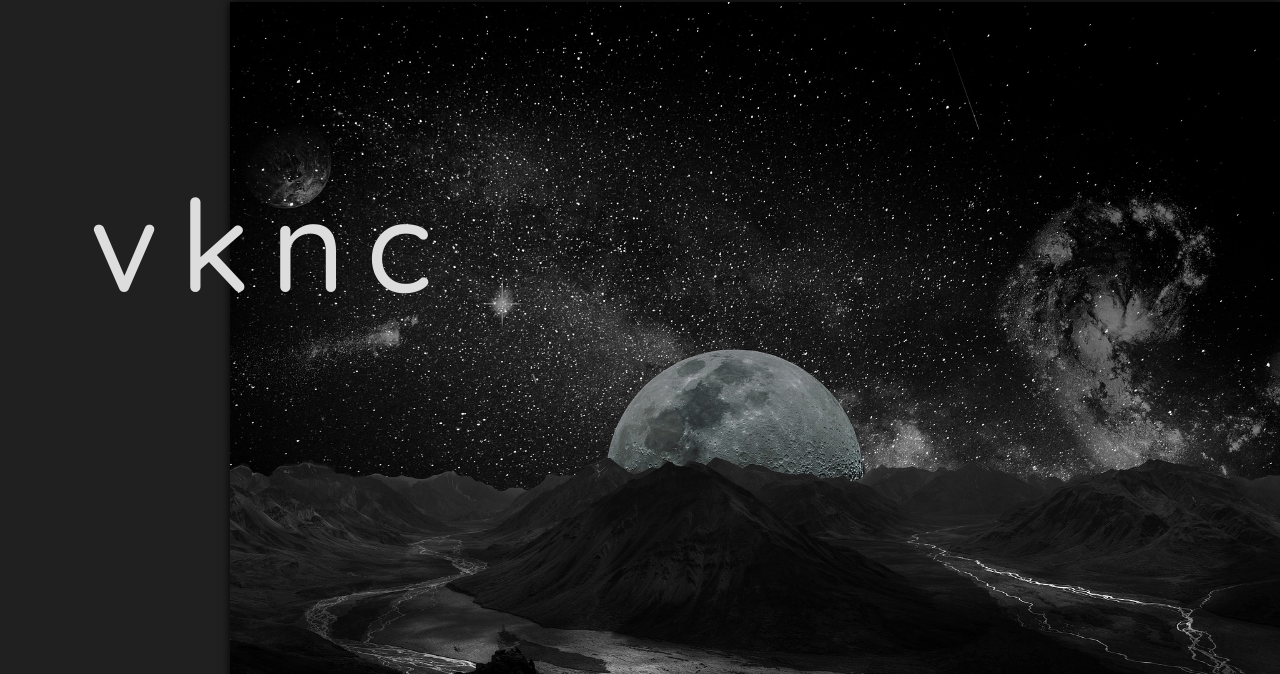
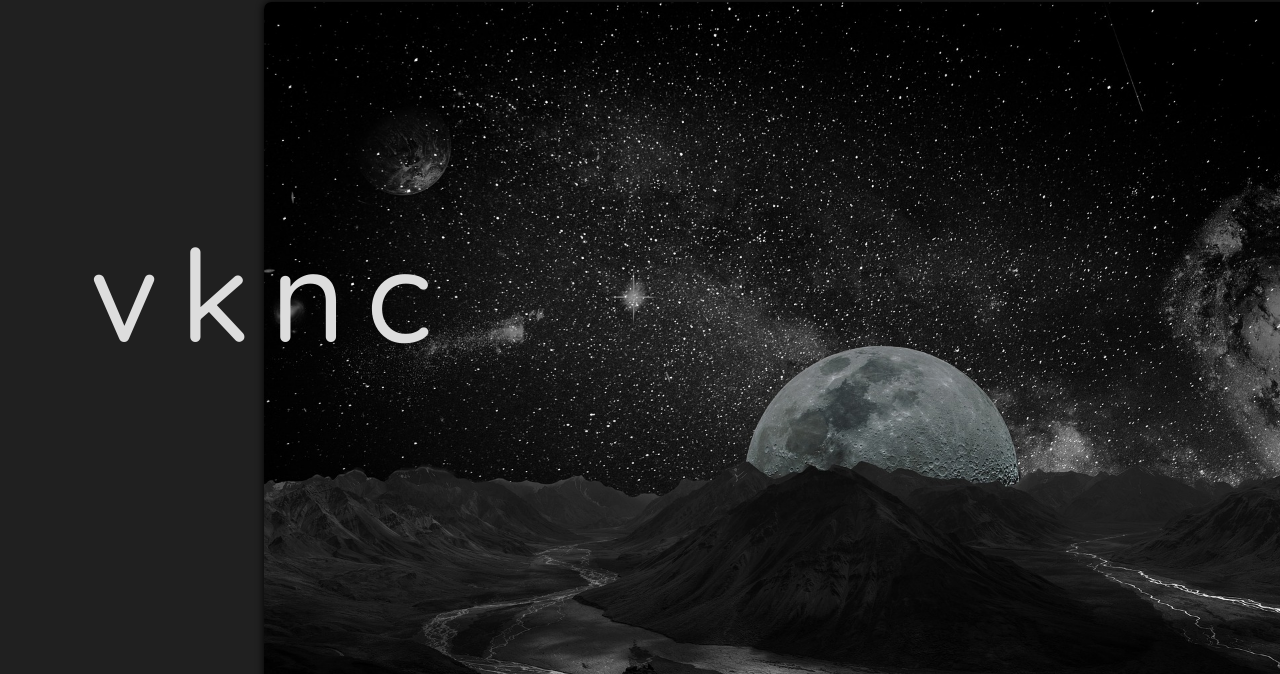
Before and after one commit to vkunssec/lessons-server, a website: page static/public/index.html in a window 1280 px wide. Shown: the part 126-800 px from the top of the page. Drawn offline with Linux system fonts and the light colour scheme.

Commit message:
effect on scroll and onload page

```diff
--- a/static/public/assets/css/style.css
+++ b/static/public/assets/css/style.css
@@ -57,30 +57,19 @@ main > .vknc {
 	font-size: 128px;
 	font-weight: 500;
 	letter-spacing: 21px;
-	top: 200px;
 	padding: 7% 0 0 7%;
-	transition: transform 1.2s, opacity 1.2s;
-}
-
-main > .vknc:not(.onview) {
-	transform: translateX(-42%) translateY(-42%);
 	opacity: 0;
 }
 
 main > .square {
 	position: absolute;
 	top: 128px;
-	right: 0;
-	width: 82%;
+	width: 100%;
 	max-height: 100vh;
 	z-index: -1;
 	pointer-events: none;
 	box-shadow: 0 0 9px rgba(0, 0, 0, 1);
-	transition: transform 1.2s, opacity 1.2s;
-}
-
-main > .square:not(.onview) {
-	transform: translateX(42%);
+	border-radius: 7px;
 	opacity: 0;
 }
 
@@ -89,20 +78,23 @@ main > .square > img {
 	right: 0;
 	bottom: 0;
 	left: 0;
-	max-width: 100%;
-	max-height: 100%;
+	min-width: 100%;
+	min-height: 100%;
 	width: 100vw;
 	height: 100vh;
 	object-fit: cover;
+	border-radius: 7px;
 }
 
 main > .landing {
 	position: relative;
 	top: 121vh;
+	left: 0;
+	margin: 0;
+	padding: 0;
 	width: 100%;
 	min-height: 100vh;
-	margin: 0;
-	padding: 0;
+	overflow-x: hidden;
 }
 
 main > .landing > .title {
@@ -126,8 +118,7 @@ main > .landing > .content {
 main > .landing > img {
 	position: relative;
 	top: 13vh;
-	width: 66%;
-	max-width: 550px;
+	max-width: 300px;
 	float: right;
 	transform: rotate(-42deg);
 	opacity: .02;
@@ -148,7 +139,7 @@ footer > a:active,
 footer > a:hover,
 footer > a:link {
 	padding: 0 15px;
-	font-size: 16px;
+	font-size: 14px;
 	color: #ffffff;
 	text-decoration: none;
 }
@@ -160,7 +151,7 @@ footer > a:link {
 	}
 
 	main > .square > img {
-    	object-position: 30% 0%;
+    	object-position: 45% 0%;
 	}
 
 	main > .landing > .title {
--- a/static/public/assets/js/main.js
+++ b/static/public/assets/js/main.js
@@ -1,16 +1,57 @@
 document.addEventListener('DOMContentLoaded', () => {
-    (() => {
-        const elems = document.querySelectorAll(`[fade-in]`);
-        elems.forEach((el) => {
-            el.classList.add('onview');
-        });
-    })(setTimeout(1000));
+    var vknc = document.querySelector(`main > .vknc[fade-in]`);
+    var square = document.querySelector(`main > .square[fade-in]`);
+
+    function fadeInAnimVknc() {
+
+        var positionTop = 0;
+        var paddingLeft = 0;
+        var opacity = 0.0;
+
+        function anim() {
+            vknc.style.top = `${positionTop*2.5}px`;
+            vknc.style.opacity = `${opacity}`;
+            vknc.style.paddingLeft = `${paddingLeft}%`;
+            positionTop++;
+            paddingLeft = paddingLeft + 0.07;
+            opacity = opacity + 0.01;
+            if (positionTop > 100) cancelAnimationFrame(idAFVknc);
+            else idAFVknc = requestAnimationFrame(anim);
+        }
+
+        var idAFVknc = requestAnimationFrame(anim);
+
+    }
+
+    function fadeInAnimSquare() {
+
+        var positionRight = -363;
+        var opacity = 0.0;
+
+        function anim() {
+            square.style.right = `${positionRight}px`;
+            square.style.opacity = `${opacity}`;
+            positionRight++;
+            opacity = opacity + 0.01;
+            if (positionRight === -121 || opacity > 1) cancelAnimationFrame(idAFSquare);
+            else idAFSquare = requestAnimationFrame(anim);
+        }
+
+        var idAFSquare = requestAnimationFrame(anim);
+    }
+
+    fadeInAnimVknc();
+    fadeInAnimSquare();
+
 });
 
-document.addEventListener('scroll', (e) => {
-    var body = document.querySelector('body');
-    var bodyRect = body.getBoundingClientRect();
+document.addEventListener('scroll', () => {
+    let body = document.querySelector('body');
+    let bodyRect = body.getBoundingClientRect();
 
-    var el = document.querySelector(`main > .vknc`);
-    el.style.top = `${200 - bodyRect.y + (bodyRect.y)*0.5}px`;
+    let vknc = document.querySelector(`main > .vknc`);
+    vknc.style.top = `${250 - bodyRect.y + (bodyRect.y*0.5)}px`;
+
+    let square = document.querySelector(`main > .square`);
+    square.style.top = `${128 + (bodyRect.y*0.1)}px`;
 });
```
